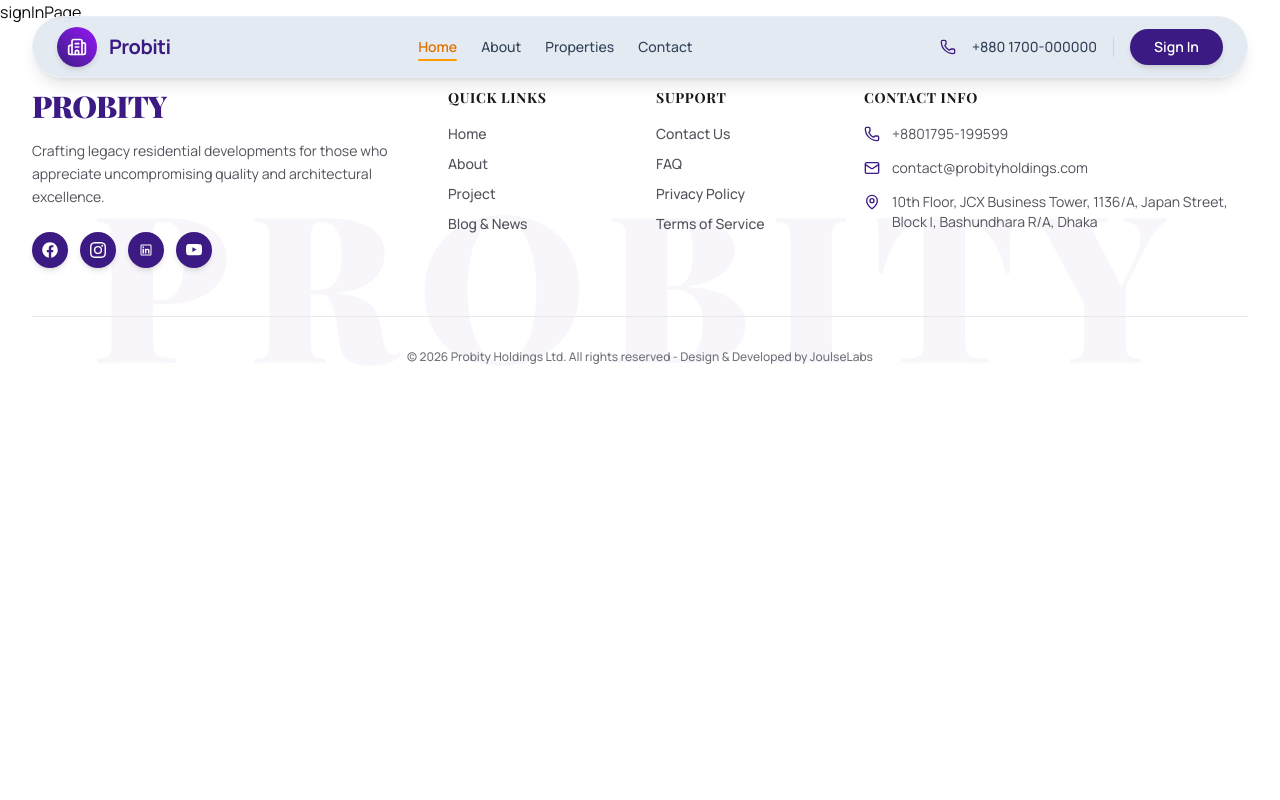
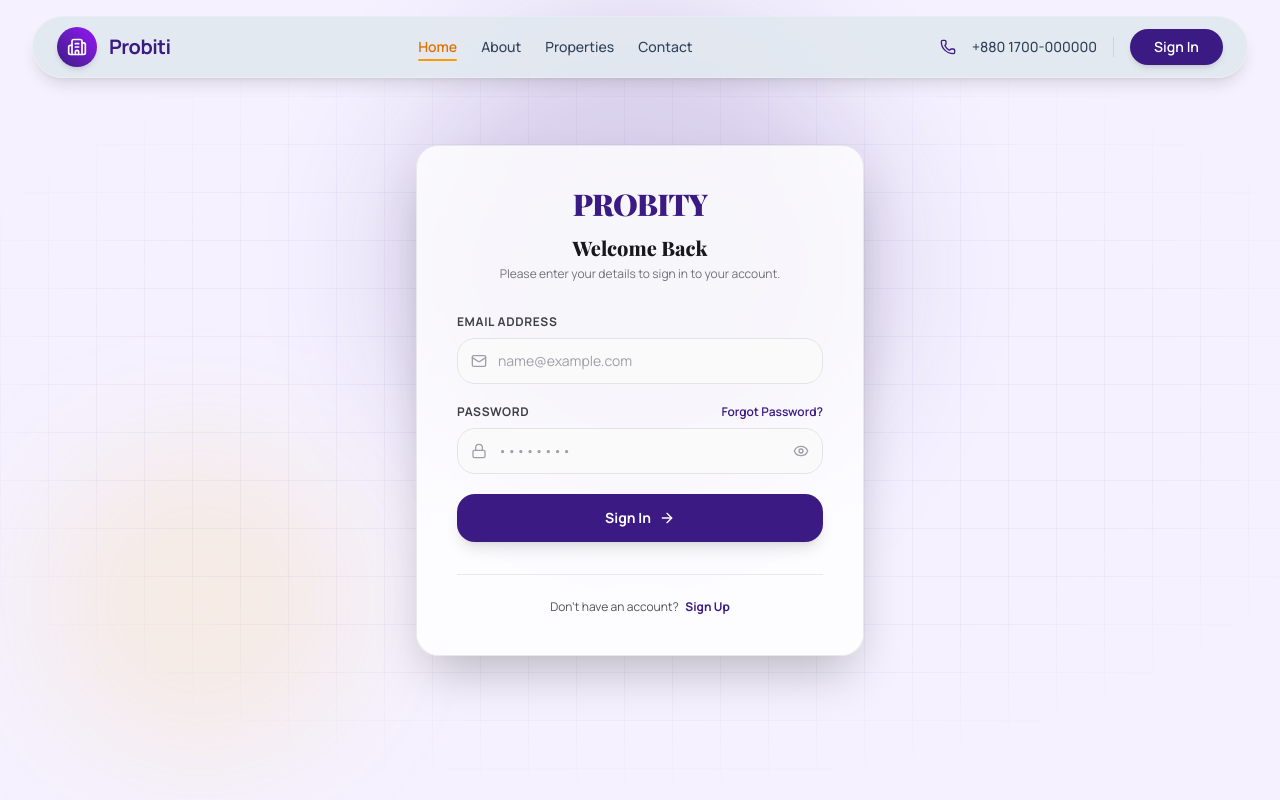
Before and after one commit to probityreltd-commits/probityweb, a Next.js app: page /auth/signin in a window 1280 px wide. Shown: the top 800 px of the page. Built offline with nearby package versions, Linux system fonts and the light colour scheme; a web font is replaced by a local one.

Commit message:
create sign in page

```diff
--- a/src/app/auth/signin/page.jsx
+++ b/src/app/auth/signin/page.jsx
@@ -1,7 +1,163 @@
-import React from "react";
+"use client";
 
-const signInPage = () => {
-  return <div>signInPage</div>;
+import React, { useState } from "react";
+import Link from "next/link";
+import { motion } from "framer-motion";
+import { Mail, Lock, Eye, EyeOff, ArrowRight } from "lucide-react";
+
+const SignIn = () => {
+  const [formData, setFormData] = useState({
+    email: "",
+    password: "",
+  });
+
+  const [showPassword, setShowPassword] = useState(false);
+  const [isLoading, setIsLoading] = useState(false);
+
+  const handleChange = (e) => {
+    setFormData({ ...formData, [e.target.name]: e.target.value });
+  };
+
+  const handleSubmit = (e) => {
+    e.preventDefault();
+    setIsLoading(true);
+
+    // Simulate Sign In API Call
+    console.log("Sign In Data:", formData);
+
+    setTimeout(() => {
+      setIsLoading(false);
+      alert("Signed in successfully!");
+    }, 1500);
+  };
+
+  return (
+    <main className="min-h-screen bg-[#f5f1ff] dark:bg-[#070913] text-zinc-800 dark:text-zinc-100 flex items-center justify-center px-4 sm:px-6 lg:px-8 py-12 relative overflow-hidden transition-colors duration-300">
+      {/* Background Decorative Ambient Glows */}
+      <div className="absolute top-1/3 left-1/2 -translate-x-1/2 -translate-y-1/2 w-[500px] h-[500px] bg-[#3b1a83]/15 dark:bg-[#3b1a83]/30 rounded-full blur-3xl pointer-events-none" />
+      <div className="absolute bottom-10 left-10 w-80 h-80 bg-amber-400/10 rounded-full blur-3xl pointer-events-none" />
+
+      {/* Grid Pattern Overlay */}
+      <div className="absolute inset-0 bg-[linear-gradient(to_right,#3b1a830a_1px,transparent_1px),linear-gradient(to_bottom,#3b1a830a_1px,transparent_1px)] bg-[size:3rem_3rem] [mask-image:radial-gradient(ellipse_60%_50%_at_50%_50%,#000_70%,transparent_100%)] pointer-events-none" />
+
+      <div className="relative max-w-md w-full mx-auto z-10">
+        {/* Sign In Card */}
+        <motion.div
+          initial={{ opacity: 0, y: 20 }}
+          animate={{ opacity: 1, y: 0 }}
+          transition={{ duration: 0.5 }}
+          className="bg-white/80 dark:bg-zinc-900/80 backdrop-blur-xl rounded-3xl p-8 sm:p-10 border border-zinc-200/80 dark:border-zinc-800 shadow-2xl relative overflow-hidden"
+        >
+          {/* Top Brand Logo */}
+          <div className="text-center mb-8">
+            <Link href="/" className="inline-block">
+              <h1 className="font-serif text-3xl font-black text-[#3b1a83] dark:text-indigo-400 tracking-tight">
+                PROBITY
+              </h1>
+            </Link>
+            <h2 className="text-xl font-extrabold text-zinc-900 dark:text-white mt-3 font-serif">
+              Welcome Back
+            </h2>
+            <p className="text-xs text-zinc-500 dark:text-zinc-400 mt-1">
+              Please enter your details to sign in to your account.
+            </p>
+          </div>
+
+          <form onSubmit={handleSubmit} className="space-y-5">
+            {/* Email Input */}
+            <div>
+              <label className="block text-xs font-bold text-zinc-700 dark:text-zinc-300 uppercase tracking-wider mb-2">
+                Email Address
+              </label>
+              <div className="relative">
+                <div className="absolute inset-y-0 left-0 pl-3.5 flex items-center pointer-events-none text-zinc-400">
+                  <Mail className="w-4 h-4" />
+                </div>
+                <input
+                  type="email"
+                  name="email"
+                  required
+                  value={formData.email}
+                  onChange={handleChange}
+                  placeholder="name@example.com"
+                  className="w-full pl-10 pr-4 py-3 bg-zinc-50 dark:bg-zinc-800/60 border border-zinc-200 dark:border-zinc-700/80 rounded-2xl text-xs sm:text-sm text-zinc-900 dark:text-white placeholder-zinc-400 focus:outline-none focus:ring-2 focus:ring-[#3b1a83] focus:border-transparent transition-all"
+                />
+              </div>
+            </div>
+
+            {/* Password Input */}
+            <div>
+              <div className="flex items-center justify-between mb-2">
+                <label className="block text-xs font-bold text-zinc-700 dark:text-zinc-300 uppercase tracking-wider">
+                  Password
+                </label>
+                <Link
+                  href="/forgot-password"
+                  className="text-xs font-semibold text-[#3b1a83] dark:text-indigo-400 hover:underline"
+                >
+                  Forgot Password?
+                </Link>
+              </div>
+              <div className="relative">
+                <div className="absolute inset-y-0 left-0 pl-3.5 flex items-center pointer-events-none text-zinc-400">
+                  <Lock className="w-4 h-4" />
+                </div>
+                <input
+                  type={showPassword ? "text" : "password"}
+                  name="password"
+                  required
+                  value={formData.password}
+                  onChange={handleChange}
+                  placeholder="••••••••"
+                  className="w-full pl-10 pr-11 py-3 bg-zinc-50 dark:bg-zinc-800/60 border border-zinc-200 dark:border-zinc-700/80 rounded-2xl text-xs sm:text-sm text-zinc-900 dark:text-white placeholder-zinc-400 focus:outline-none focus:ring-2 focus:ring-[#3b1a83] focus:border-transparent transition-all"
+                />
+                <button
+                  type="button"
+                  onClick={() => setShowPassword(!showPassword)}
+                  className="absolute inset-y-0 right-0 pr-3.5 flex items-center text-zinc-400 hover:text-zinc-600 dark:hover:text-zinc-200 transition-colors"
+                >
+                  {showPassword ? (
+                    <EyeOff className="w-4 h-4" />
+                  ) : (
+                    <Eye className="w-4 h-4" />
+                  )}
+                </button>
+              </div>
+            </div>
+
+            {/* Submit Button */}
+            <button
+              type="submit"
+              disabled={isLoading}
+              className="w-full mt-2 bg-[#3b1a83] hover:bg-[#2c1363] text-white text-xs sm:text-sm font-bold py-3.5 px-6 rounded-2xl transition-all shadow-lg hover:shadow-xl active:scale-[0.98] flex items-center justify-center gap-2 group disabled:opacity-70"
+            >
+              {isLoading ? (
+                <div className="w-5 h-5 border-2 border-white border-t-transparent rounded-full animate-spin" />
+              ) : (
+                <>
+                  <span>Sign In</span>
+                  <ArrowRight className="w-4 h-4 group-hover:translate-x-1 transition-transform" />
+                </>
+              )}
+            </button>
+          </form>
+
+          {/* Don't have an account / Sign Up Link */}
+          <div className="mt-8 pt-6 border-t border-zinc-200/80 dark:border-zinc-800 text-center">
+            <p className="text-xs text-zinc-600 dark:text-zinc-400">
+              Don&apos;t have an account?{" "}
+              <Link
+                href="/auth/signup"
+                className="font-bold text-[#3b1a83] dark:text-indigo-400 hover:underline inline-flex items-center gap-1 ml-1"
+              >
+                Sign Up
+              </Link>
+            </p>
+          </div>
+        </motion.div>
+      </div>
+    </main>
+  );
 };
 
-export default signInPage;
+export default SignIn;
--- a/src/app/auth/signup/page.jsx
+++ b/src/app/auth/signup/page.jsx
@@ -211,7 +211,7 @@ const SignUp = () => {
             <p className="text-xs text-zinc-600 dark:text-zinc-400">
               Already have an account?{" "}
               <Link
-                href="/signin"
+                href="/auth/signin"
                 className="font-bold text-[#3b1a83] dark:text-indigo-400 hover:underline inline-flex items-center gap-1 ml-1"
               >
                 Sign In
```
